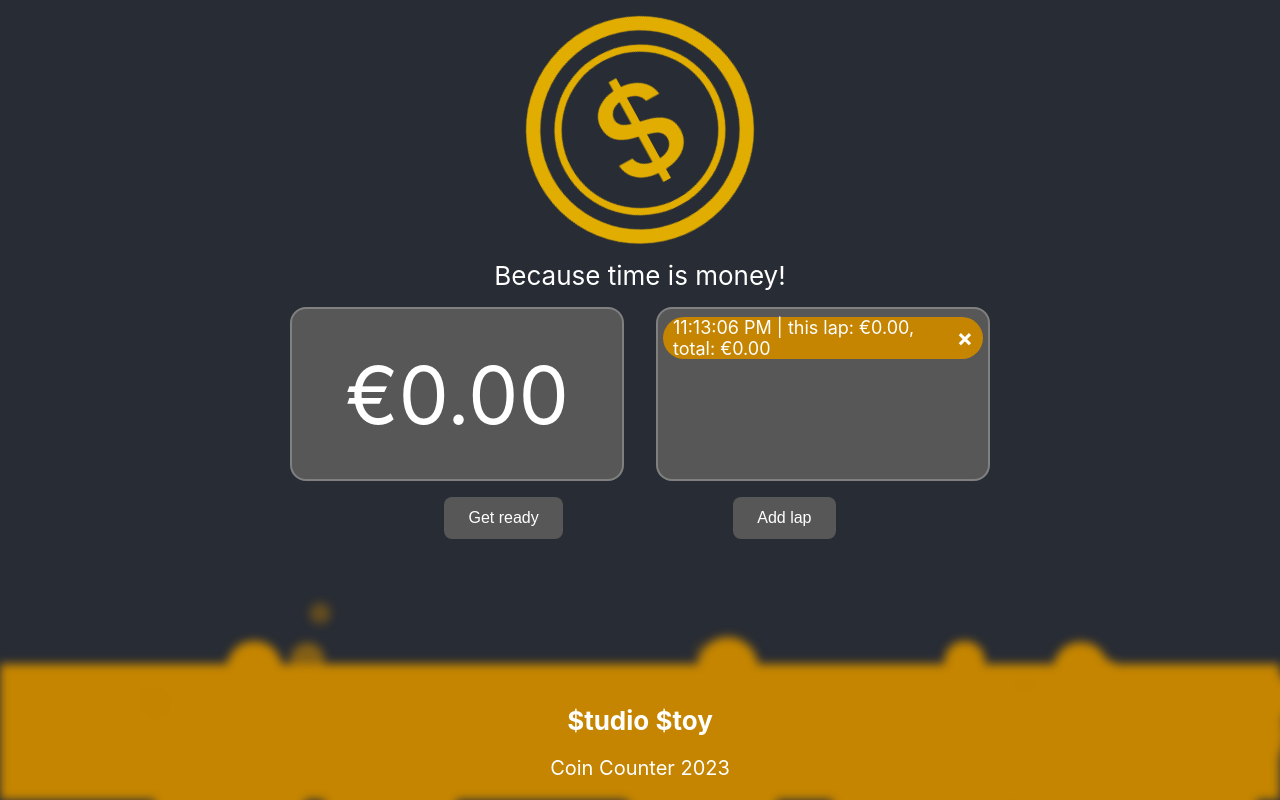
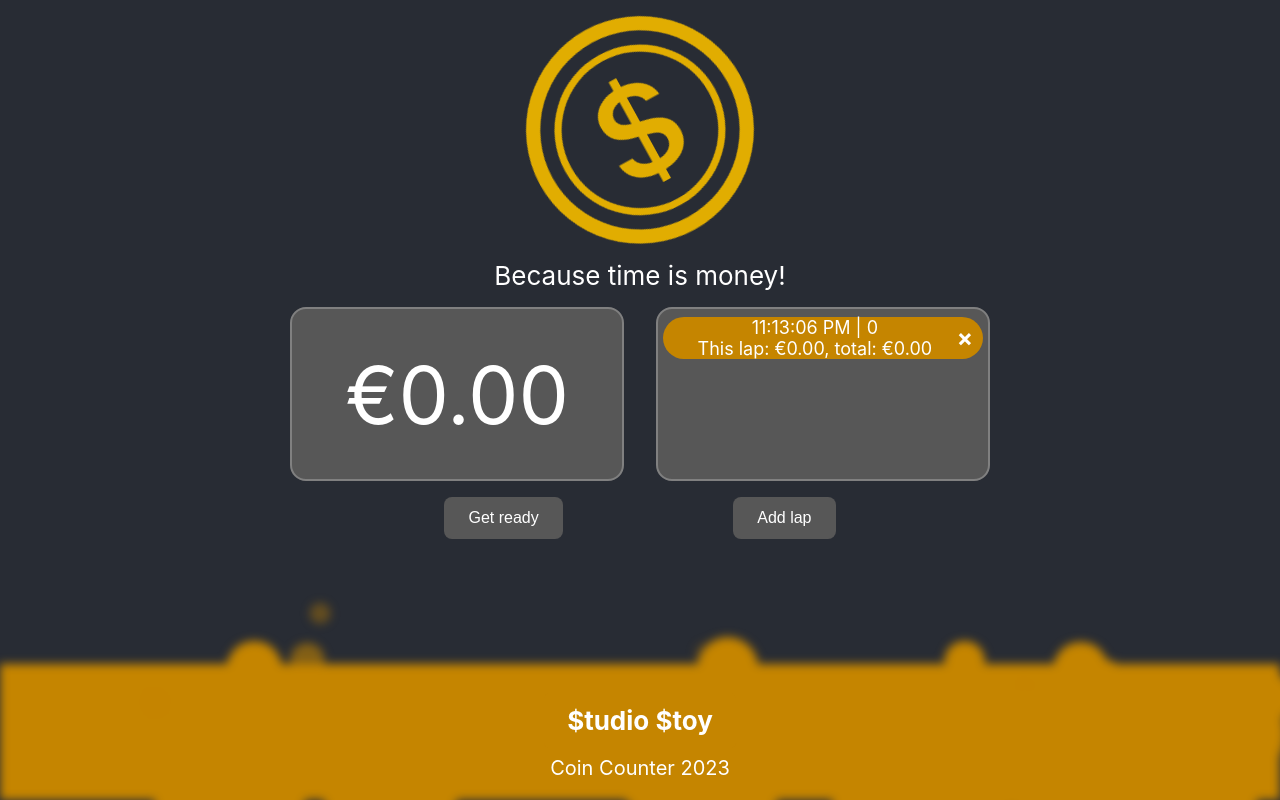
Before and after one commit to stijuh/CoinCounter, a React (Create React App) app: page / in a window 1280 px wide. Both pictures are taken after a click on the button "Add lap". Built offline with nearby package versions, Linux system fonts and the light colour scheme.

Commit message:
Added time since last lap, improved laps layout, added global scrollbar styling

```diff
--- a/src/App.css
+++ b/src/App.css
@@ -13,3 +13,31 @@
 .content {
   flex: 1 0 auto;
 }
+
+/* Scroll bar stylings */
+::-webkit-scrollbar {
+  width: 10px;
+}
+
+/* Track */
+::-webkit-scrollbar-track {
+  -webkit-box-shadow: inset 0 0 6px rgba(0,0,0,0.3);
+  background-color: #71798d;
+
+  /* this under here is basically a hack to remove the track */
+  border-top: 20rem solid transparent;
+  border-bottom: 20rem solid transparent;
+  background-clip: padding-box;
+}
+
+/* Handle */
+::-webkit-scrollbar-thumb {
+  background-color: #F90;
+  background-image: -webkit-linear-gradient(45deg, rgba(255, 255, 255, .2) 25%, transparent 25%, transparent 50%, rgba(255, 255, 255, .2) 50%, rgba(255, 255, 255, .2) 75%, transparent 75%, transparent);
+  border-radius: 5px;
+}
+
+/* Handle on hover */
+::-webkit-scrollbar-thumb:hover {
+  background: #ffae00;
+}
--- a/src/components/CoinCounter/laps/CoinCounterLap.css
+++ b/src/components/CoinCounter/laps/CoinCounterLap.css
@@ -24,26 +24,55 @@
     padding: 0;
     font-size: large;
     text-align: start;
+
+    width: 100%;
 }
 
 .lap-item {
-    display: flex;
+    display: grid;
+    grid-template-columns: repeat(3, 1fr);
+    grid-template-rows: repeat(2, 1fr);
+    grid-template-areas:
+    "time time time remove"
+    "money money money remove";
+
+    text-align: center;
     list-style: none;
     padding: 0 10px;
     margin: 3px 0;
 }
 
-.remove {
+.lap-item .lap-time {
+    grid-area: time;
+    grid-row-start: 1;
+    grid-column-start: 1;
+    grid-row-end: 2;
+}
+
+.lap-item .lap-money {
+    grid-area: money;
+    grid-row-start: 2;
+    grid-column-start: 1;
+    grid-row-end: 3;
+    grid-column-end: 4;
+}
+
+.lap-item .lap-remove {
+    grid-area: remove;
+    grid-row-start: 1;
+    grid-column-start: 4;
+    grid-row-end: 3;
+    grid-column-end: 5;
+
     margin-top: 0.4rem;
     cursor: pointer;
     font-size: 24px;
     font-weight: bold;
 }
 
-.remove:hover {
+.lap-remove:hover {
     color: #888;
 }
-
 
 @media (max-width: 400px) {
     .lapContainer {
--- a/src/components/CoinCounter/laps/CoinCounterLap.tsx
+++ b/src/components/CoinCounter/laps/CoinCounterLap.tsx
@@ -1,6 +1,6 @@
 import React, {Component, JSX} from 'react';
 import "./CoinCounterLap.css"
-import {generateItemsInHTML} from "../../../methods/methods";
+import {generateItemsInHTML, getTimeDifferenceFormatted} from "../../../methods/methods";
 import {LapTime} from "../domain/ModelImplementations";
 import {CoinCounterLapProps, CoinCounterLapState} from "../domain/CoinCounterModels";
 
@@ -41,12 +41,17 @@ export default class CoinCounterLap extends Component<CoinCounterLapProps, CoinC
 
         let lapItems: Array<JSX.Element> = lapTimes.map((lap,i) => {
             return <li className={"lap-item"}>
-                <span>
-                {lap.date.toLocaleTimeString()} |
-                this lap: €{(lap.currentMoney - lap.lastLapMoney).toFixed(2)},
-                total: €{lap.currentMoney.toFixed(2)}
+                <span className={"lap-time"}>
+                    { lap.date.toLocaleTimeString() } | { getTimeDifferenceFormatted(lapTimes[i-1]?.date, lap.date) }
                 </span>
-                <span className="remove" onClick={(e) => this.handleRemoveLapTime(e, i)} tabIndex={0}>&times;</span>
+
+                <span className={"lap-money"}>
+                    This lap: €{(lap.currentMoney - lap.lastLapMoney).toFixed(2)},
+                    total: €{lap.currentMoney.toFixed(2)}
+                </span>
+                <span className="lap-remove" onClick={(e) => this.handleRemoveLapTime(e, i)}>
+                    &times;
+                </span>
             </li>
         });
 
--- a/src/components/CoinCounter/money/CoinCounterMoney.tsx
+++ b/src/components/CoinCounter/money/CoinCounterMoney.tsx
@@ -1,6 +1,7 @@
 import React, {Component} from 'react';
 import {CoinCounterProps, MoneyState} from "../domain/CoinCounterModels";
 import "./CoinCounterMoney.css"
+import {getTimeDifferenceInHours, timedDate} from "../../../methods/methods";
 
 export default class CoinCounterMoney extends Component<CoinCounterProps, MoneyState> {
     private interval: NodeJS.Timeout | undefined;
@@ -26,24 +27,24 @@ export default class CoinCounterMoney extends Component<CoinCounterProps, MoneyS
             let hoursWorked: number, currentTime = new Date();
 
             // It is after the specified end time.
-            if (currentTime > this.timedDate(times.endTime)) {
-                hoursWorked = this.getTimeDifferenceInHours(times.startTime, times.endTime);
-                hoursWorked -= this.getTimeDifferenceInHours(times.breakFromTime, times.breakToTime);
+            if (currentTime > timedDate(times.endTime)) {
+                hoursWorked = getTimeDifferenceInHours(times.startTime, times.endTime);
+                hoursWorked -= getTimeDifferenceInHours(times.breakFromTime, times.breakToTime);
             }
             // It is before the specified start time.
-            else if (currentTime < this.timedDate(times.startTime)) {
+            else if (currentTime < timedDate(times.startTime)) {
                 hoursWorked = 0;
             }
             // It is during the specified break time.
-            else if (this.timedDate(times.breakFromTime) < currentTime && currentTime < this.timedDate(times.breakToTime)) {
+            else if (timedDate(times.breakFromTime) < currentTime && currentTime < timedDate(times.breakToTime)) {
                 // Take the hours of startTime till breakFromTime.
-                hoursWorked = this.getTimeDifferenceInHours(times.startTime, times.breakFromTime)
+                hoursWorked = getTimeDifferenceInHours(times.startTime, times.breakFromTime)
                 // It is after the specified break time but still work time.
-            } else if (currentTime > this.timedDate(times.breakToTime)) {
-                hoursWorked = this.getTimeDifferenceInHours(times.startTime, times.breakFromTime) +
-                    this.getTimeDifferenceInHours(times.breakToTime, currentTime);
+            } else if (currentTime > timedDate(times.breakToTime)) {
+                hoursWorked = getTimeDifferenceInHours(times.startTime, times.breakFromTime) +
+                    getTimeDifferenceInHours(times.breakToTime, currentTime);
             } else {
-                hoursWorked = this.getTimeDifferenceInHours(times.startTime, currentTime);
+                hoursWorked = getTimeDifferenceInHours(times.startTime, currentTime);
             }
 
             let money: number = (hoursWorked * eurosPerHour)
@@ -58,24 +59,6 @@ export default class CoinCounterMoney extends Component<CoinCounterProps, MoneyS
         }
     }
 
-    getTimeDifferenceInHours(firstDate: Date, secondDate: Date) {
-        const first = this.timedDate(firstDate)
-        let firstTime = first.getTime();
-
-        const second = this.timedDate(secondDate)
-        let secondTime = second.getTime();
-
-        return Math.abs(((firstTime - secondTime) / 60000) / 60) // difference in hours, e.g. 90min --> 1.5 hours.
-    }
-
-    // Returns a date that is "empty" e.g. it is the date of today, with only the time properties of the given date.
-    timedDate(fullDate: Date): Date {
-        const timeOnlyDate = new Date()
-        timeOnlyDate.setHours(fullDate.getHours(), fullDate.getMinutes(), fullDate.getSeconds())
-        timeOnlyDate.setHours(fullDate.getHours(), fullDate.getMinutes(), fullDate.getSeconds())
-        return timeOnlyDate;
-    }
-
     render() {
         const {money} = this.state;
 
--- a/src/methods/methods.tsx
+++ b/src/methods/methods.tsx
@@ -1,4 +1,56 @@
-import React, {ReactNode, JSX, ReactElement} from "react";
+import React, {ReactNode, JSX} from "react";
+
+export function getTimeDifferenceInHours(firstDate: Date, secondDate: Date) {
+    if (firstDate === undefined || secondDate === undefined)
+        return 0;
+
+    const first = timedDate(firstDate)
+    let firstTime = first.getTime();
+
+    const second = timedDate(secondDate)
+    let secondTime = second.getTime();
+
+    return Math.abs(((firstTime - secondTime) / 60000) / 60) // difference in hours, e.g. 90min --> 1.5 hours.
+}
+
+// Returns a formatted string of the time difference between the dates in seconds, minutes or hours.
+export function getTimeDifferenceFormatted(firstDate: Date, secondDate: Date) {
+    if (firstDate === undefined || secondDate === undefined)
+        return 0;
+
+    const first = timedDate(firstDate)
+    let firstTime = Math.floor(first.getTime());
+
+    const second = timedDate(secondDate)
+    let secondTime = Math.floor(second.getTime());
+
+    let seconds = Math.abs((firstTime - secondTime) / 1000)
+    let minutes = 0;
+    let hours = 0;
+
+    if (seconds < 60)
+        return seconds + " seconds";
+
+    if (seconds > 60) {
+        minutes = seconds / 60;
+        return Math.abs(Math.round(minutes)) + " minutes";
+    }
+
+    if (minutes > 60) {
+        hours = minutes / 60;
+        return Math.abs(Math.round(hours)) + " hours";
+    }
+
+    return "0";
+}
+
+// Returns a date that is "empty" e.g. it is the date of today, with only the time properties of the given date.
+export function timedDate(fullDate: Date): Date {
+    const timeOnlyDate = new Date()
+    timeOnlyDate.setHours(fullDate.getHours(), fullDate.getMinutes(), fullDate.getSeconds())
+    timeOnlyDate.setHours(fullDate.getHours(), fullDate.getMinutes(), fullDate.getSeconds())
+    return timeOnlyDate;
+}
 
 export function generateItemsInHTML(
     amount: number,
@@ -10,7 +62,7 @@ export function generateItemsInHTML(
                 return Array.from(
                     {length: items?.length},
                     (_, i) => {
-                        return React.cloneElement(items[i], { key: items[i].key + "-" + i })
+                        return React.cloneElement(items[i], {key: items[i].key + "-" + i})
                     }
                 );
             })()}
@@ -18,12 +70,12 @@ export function generateItemsInHTML(
     else if (item !== undefined && items === undefined)
         return <>
             {(() => {
-            return Array.from(
-                {length: amount},
-                (_, i) => {
-                    return React.cloneElement(item, { key: item.key + "-" + i })
-                }
-            );
+                return Array.from(
+                    {length: amount},
+                    (_, i) => {
+                        return React.cloneElement(item, {key: item.key + "-" + i})
+                    }
+                );
             })()}
         </>
 }
```
